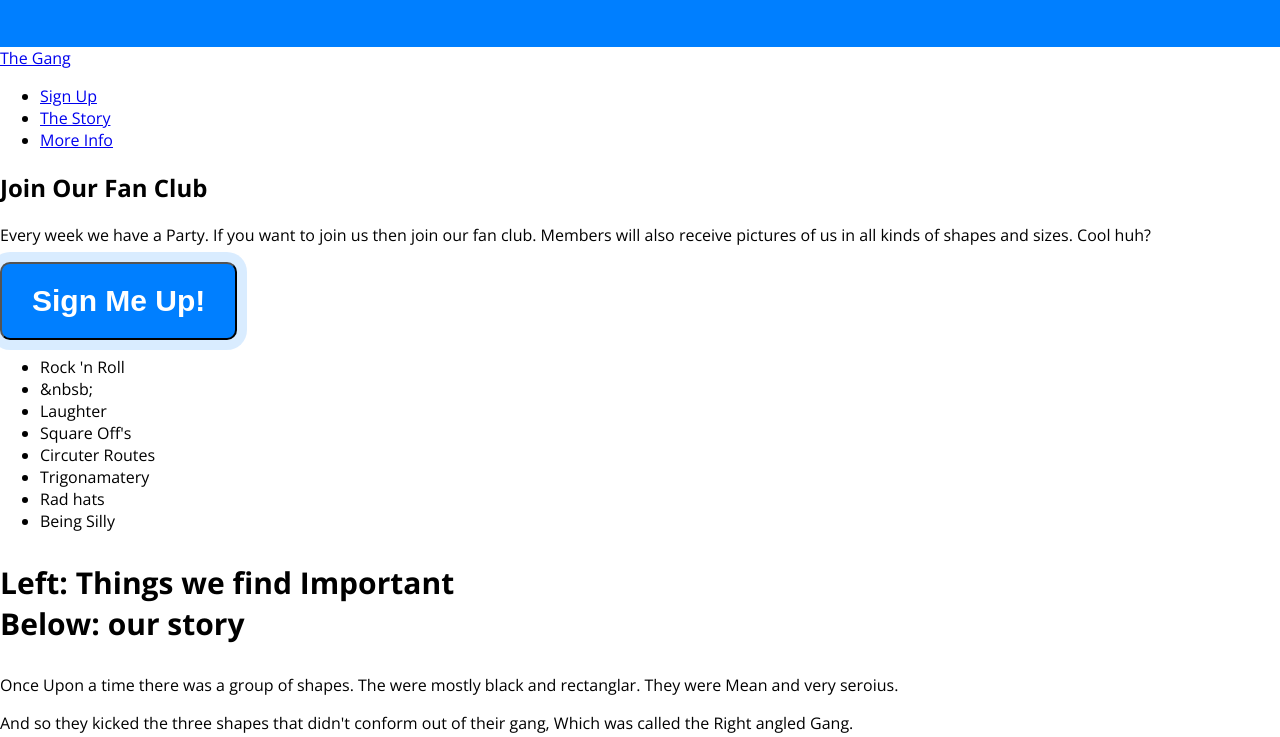
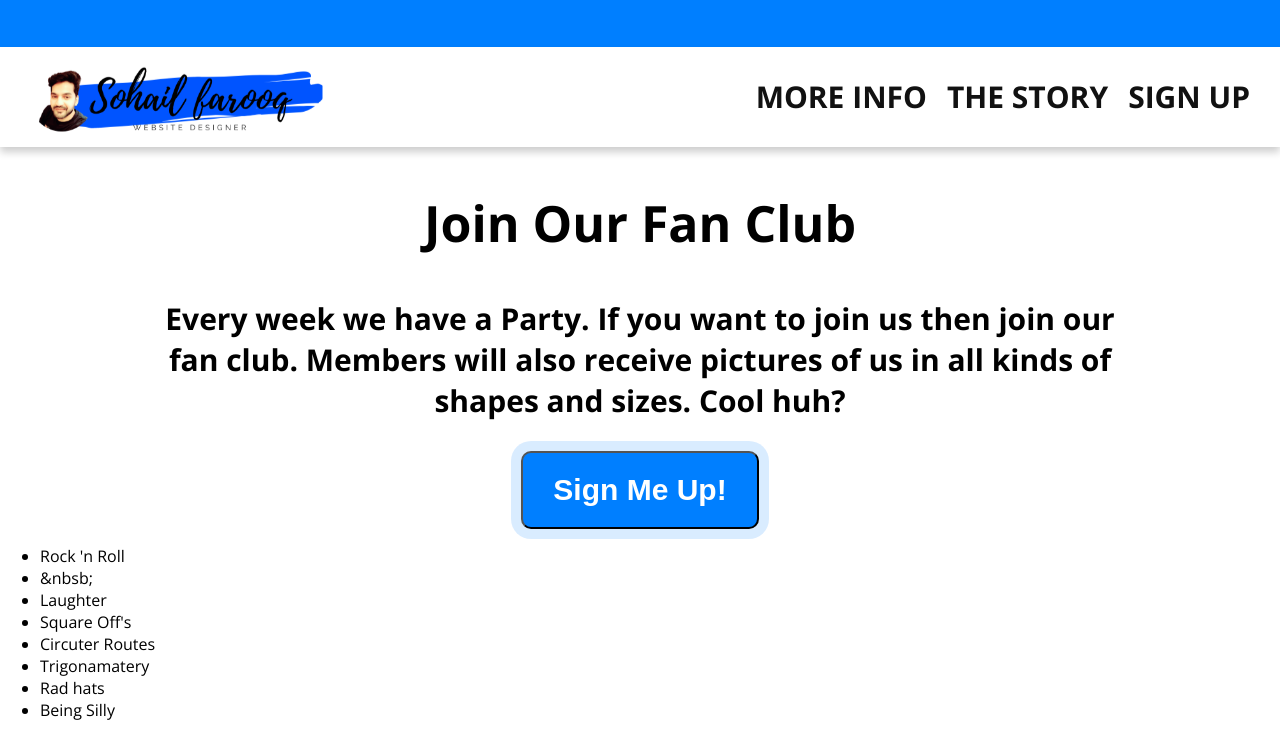
Before and after one commit to Isuhail29/my-First-HTML-Project, a plain HTML site: page index.html in a window 1280 px wide. Shown: the part 753-1490 px from the top of the page. Drawn offline with nearby package versions, Linux system fonts and the light colour scheme.

Commit message:
Nav and readmore styling
Also did some HTML Changes

```diff
--- a/index.html
+++ b/index.html
@@ -22,6 +22,8 @@
     <div class="character2"></div>
     <div class="character3"></div>
   </div>
+  </div>
+  <div id="more-info"></div>
   <nav>
     <a href="#" class="logo">The Gang</a>
     <ul>
@@ -30,11 +32,13 @@
       <li><a href="#more-info">More Info</a></li>
     </ul>
   </nav>
-  <div class="more-info" id="more-info">
-    <H2>Join Our Fan Club</H2>
-    <p>Every week we have <span class="highlight">a Party.</span> If you want to join us then join our fan club. Members will also receive pictures
-      of us in all kinds of shapes and sizes. Cool huh?</p>
-    <Button class="cta">Sign Me Up!</Button>
+  <div class="more-info">
+    <div class="wrapper">
+      <H2>Join Our Fan Club</H2>
+      <p>Every week we have <span class="highlight">a Party.</span> If you want to join us then join our fan club. Members will also receive pictures
+        of us in all kinds of shapes and sizes. Cool huh?</p>
+      <Button class="cta">Sign Me Up!</Button>
+    </div>
   </div>
   <div class="sep"> </div>
   <div class="story" id="Story">
--- a/styles.css
+++ b/styles.css
@@ -10,6 +10,10 @@ h1 {
   font-weight: 800;
   font-size: 50px;
 }
+h2{
+  font-weight: 800;
+  font-size: 50px;
+}
 
 h3 {
   font-weight: bold;
@@ -19,6 +23,11 @@ h3 {
 h4 {
   font-weight: bold;
   font-size: 20px;
+}
+p{
+  font-weight: bold;
+  font-size: 30px;
+  margin: 30px 0;
 }
 
 .wrapper {
@@ -102,21 +111,58 @@ button.cta.alt {
   box-shadow: 0 0 0 10px rgba(0, 0, 0, .15);
 }
 
+nav{
+height: 100px;
+background-color: #ffffff;
+box-shadow: 0 5px 8px rgba(0,0,0,.2);
+position: sticky;
+top: 0;
+}
+nav .logo{
+  display: block;
+  width: 300px;
+  height: 70px;
+  position: absolute; top: 50%;
+  margin-top: -35px;
+  margin-left: 30px;
+  background: url(img/logo.png); no-repeat 0 0;
+  background-size: 100%;
+  overflow: hidden;
+  text-indent: -999px;
+}
+
+nav ul{
+  padding: 0;
+  margin: 0 20px 0 0;
+}
+nav ul li{
+  margin: 0;
+  padding: 0;
+  display: block;
+  float: right;
+}
+nav ul li a{
+  display: block;
+  height: 100%;
+  box-sizing: border-box;
+  font-size: 30px;
+  text-transform: uppercase;
+  font-weight: bold;
+  color: #111111;
+  text-decoration: none;
+  padding: 35px 10px;
+  line-height: 30px;
+}
+.more-info{
+text-align: center;
+}
+
 /*
-<div class="hero-banner">
-  <div class="wrapper">
-    <h4>Rich From <a href="https://sohailfarooq.in">Tap Tap Kaboom</a> Presents </h4>
-    <h1>The silent &amp; <br />
-      Most awesome Gang <br />
-      in the world!</h1>
-    <h3> Its Circle guy, Hat Guy &amp; red guy. <br />
-      They are the Best of Friends.</h3>
-    <a class="cta alt" href="#more-info">Read More</a>
-  </div>
-  <div class="character1"></div>
-  <div class="character2"></div>
-  <div class="character3"></div>
+<div class="more-info" id="more-info">
+  <H2>Join Our Fan Club</H2>
+  <p>Every week we have <span class="highlight">a Party.</span> If you want to join us then join our fan club. Members will also receive pictures
+    of us in all kinds of shapes and sizes. Cool huh?</p>
+  <Button class="cta">Sign Me Up!</Button>
 </div>
 
-
 */
```
Also changed, not shown: img/logo.png (added).
